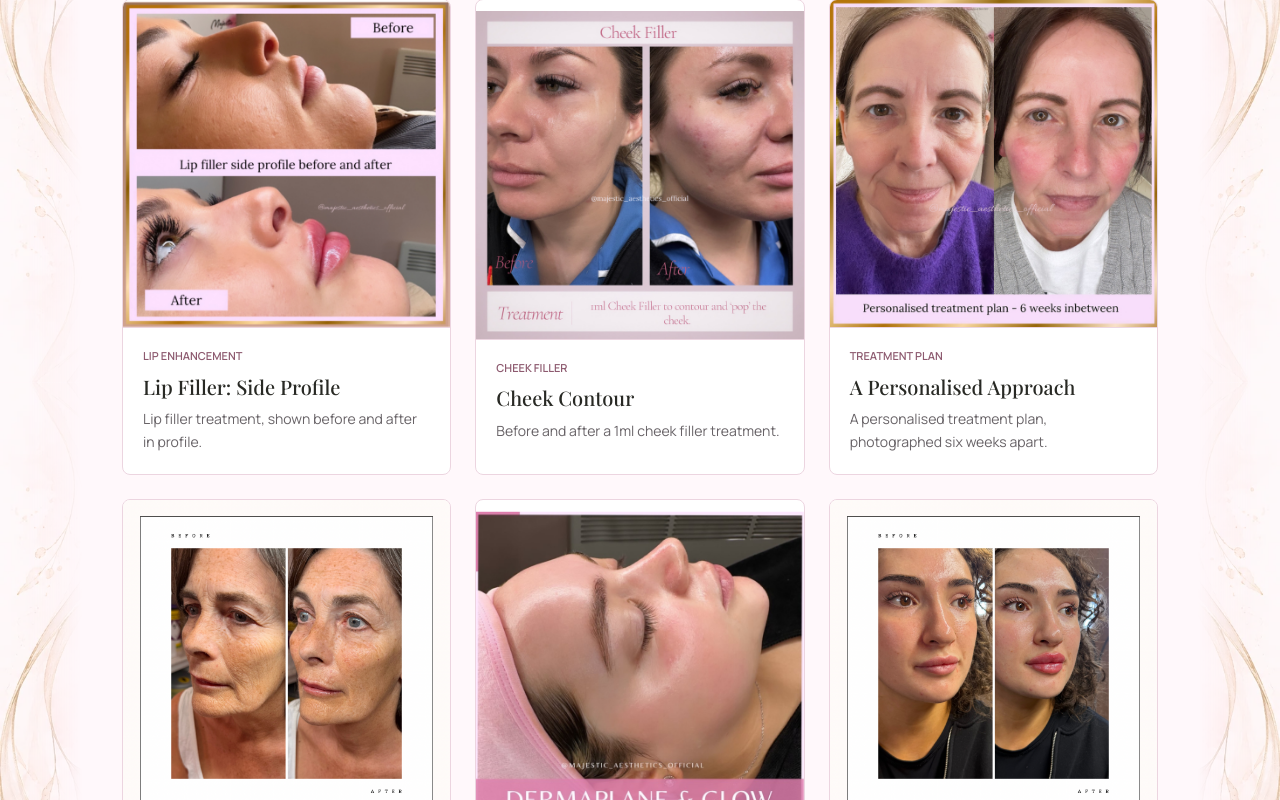
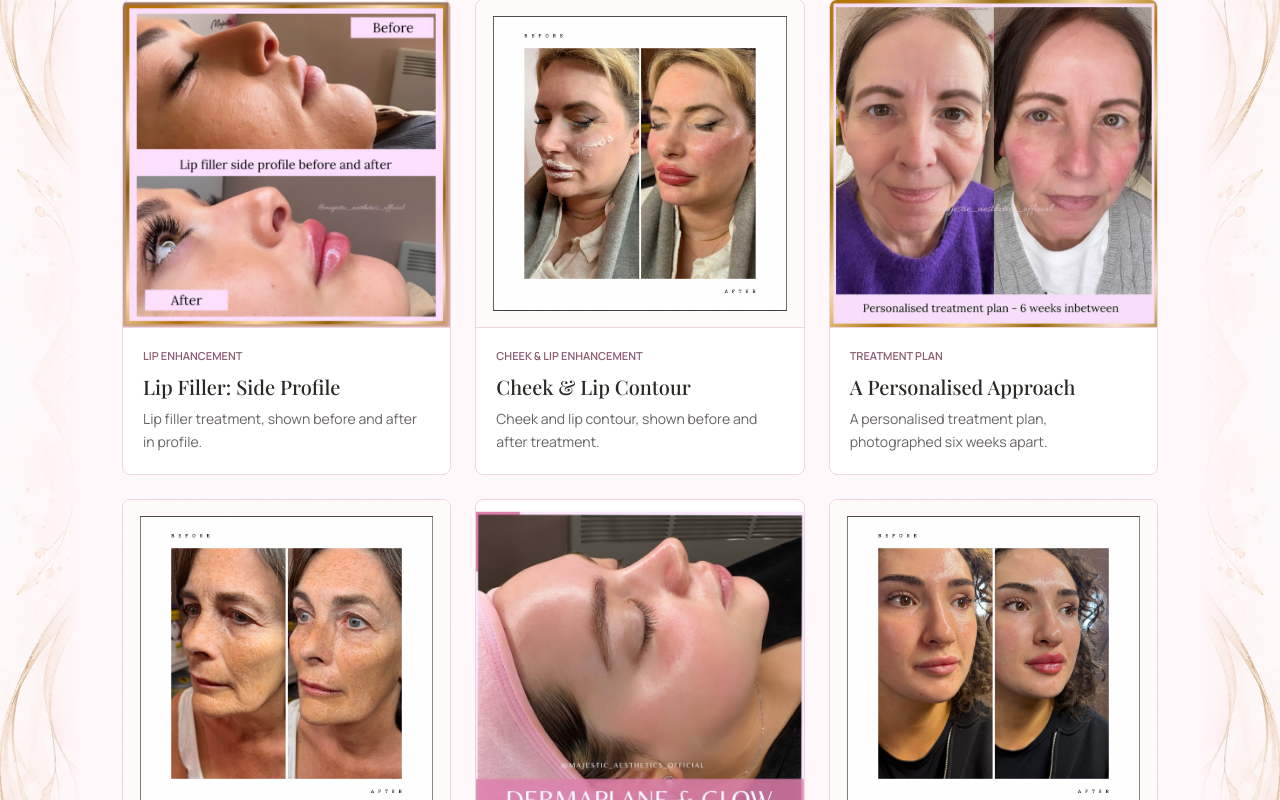
Before and after one commit to adriann1z/Majestic-Aesthetics, a React (Vite) app: page / in a window 1280 px wide. Shown: the part 7120-7920 px from the top of the page. Built offline with nearby package versions, Linux system fonts and the light colour scheme; a web font is replaced by a local one.

Commit message:
Update cheek and lip contour gallery photo

```diff
--- a/src/data/gallery.ts
+++ b/src/data/gallery.ts
@@ -8,7 +8,7 @@ export interface GalleryItem {
 
 export const galleryItems: GalleryItem[] = [
   { id: 'g-1', title: 'Lip Filler: Side Profile', image: `${import.meta.env.BASE_URL}gallery/7.webp`, caption: 'Lip filler treatment, shown before and after in profile.', editorialTag: 'Lip Enhancement' },
-  { id: 'g-2', title: 'Cheek Contour', image: `${import.meta.env.BASE_URL}gallery/14.webp`, caption: 'Before and after a 1ml cheek filler treatment.', editorialTag: 'Cheek Filler' },
+  { id: 'g-2', title: 'Cheek & Lip Contour', image: `${import.meta.env.BASE_URL}gallery/cheek-lip-contour.png`, caption: 'Cheek and lip contour, shown before and after treatment.', editorialTag: 'Cheek & Lip Enhancement' },
   { id: 'g-3', title: 'A Personalised Approach', image: `${import.meta.env.BASE_URL}gallery/9.webp`, caption: 'A personalised treatment plan, photographed six weeks apart.', editorialTag: 'Treatment Plan' },
   { id: 'g-4', title: 'Midface Rejuvenation', image: `${import.meta.env.BASE_URL}gallery/midface-rejuvenation.png`, caption: 'Midface rejuvenation, shown before and after treatment.', editorialTag: 'Facial Rejuvenation' },
   { id: 'g-5', title: 'Dermaplane & Glow', image: `${import.meta.env.BASE_URL}gallery/10.webp`, caption: 'Skin following a dermaplaning treatment.', editorialTag: 'Skin Treatments' },
```
Also changed, not shown: public/gallery/cheek-lip-contour.png (added).
